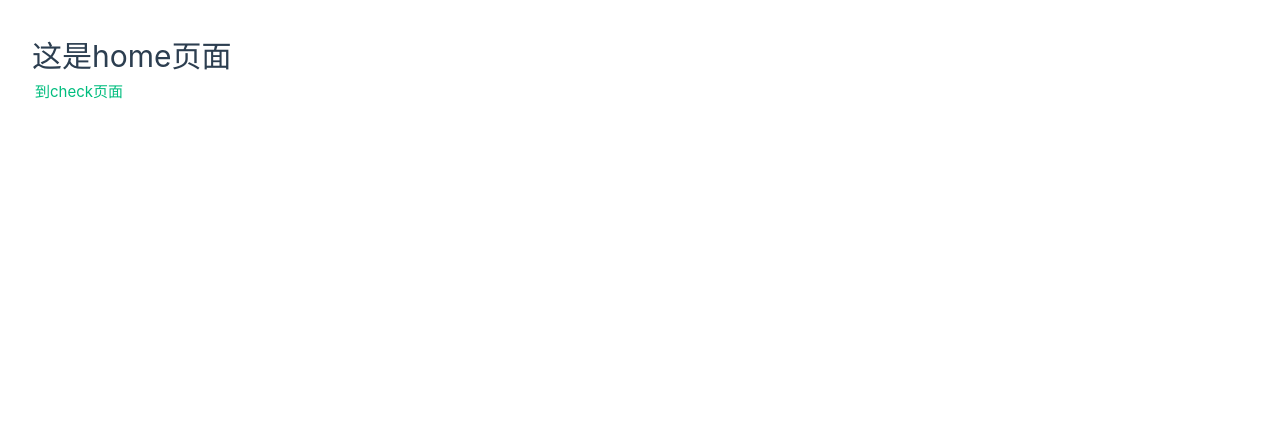
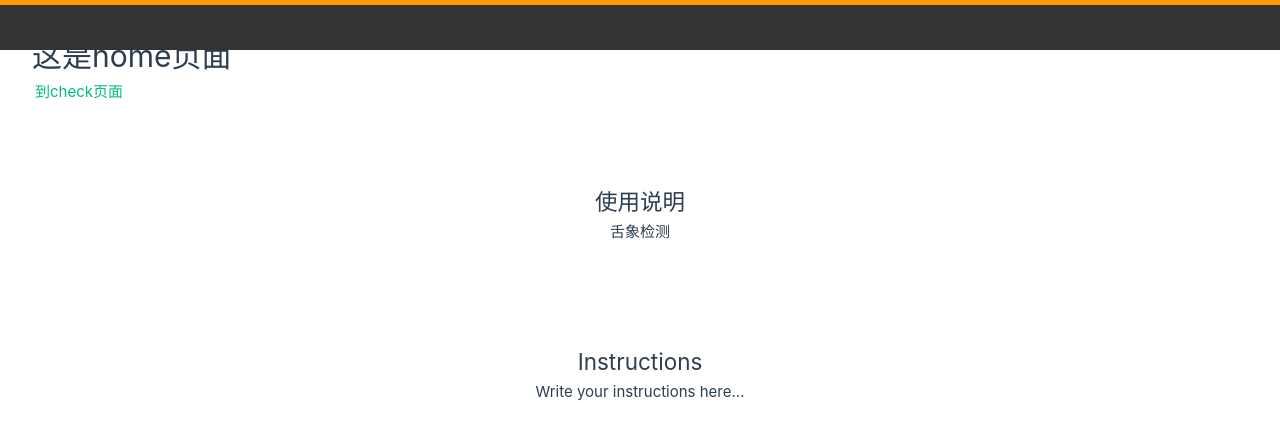
Before and after one commit to TonguePicture-SKaRD/TongueDiagnosis, a Vue app in the folder frontend/: page /home in a window 1280 px wide. Shown: the top 438 px of the page. Built offline with nearby package versions, Linux system fonts and the light colour scheme.

Commit message:
临时上传
没改完，等等加上moving bar

```diff
--- a/frontend/src/views/HomeView.vue
+++ b/frontend/src/views/HomeView.vue
@@ -1,8 +1,108 @@
 <script setup>
  import { RouterLink, RouterView } from 'vue-router'
 </script>
-
 <template>
   <h1>这是home页面</h1>
   <router-link to='/check'>到check页面</router-link>
+  <div>
+    <header>
+      <div class="moving-bar"></div>
+    </header>
+    <main>
+      <section class="instruction">
+        <h2>使用说明</h2>
+        <p>舌象检测</p>
+      </section>
+    </main>
+  </div>
+  <div>
+    <header>
+      <div class="moving-bar">
+        <div class="block"></div>
+        <div class="block"></div>
+        <div class="block"></div>
+      </div>
+    </header>
+    <main>
+      <section class="instruction">
+        <h2>Instructions</h2>
+        <p>Write your instructions here...</p>
+      </section>
+    </main>
+  </div>
+
 </template>
+
+<script>
+export default {
+  name: 'Homepage',
+  // Add any script logic here if needed
+};
+
+</script>
+
+<style scoped>
+header {
+  background-color: #333;
+  height: 50px;
+  position: fixed;
+  top: 0;
+  left: 0;
+  width: 100%;
+}
+
+.moving-bar {
+  background-color: #ff9900; /* Adjust color as needed */
+  height: 5px;
+  width: 100%;
+  animation: moveBar 2s infinite alternate;
+}
+
+@keyframes moveBar {
+  from { left: 0; }
+  to { left: calc(100% - 100px); } /* Adjust as needed */
+}
+
+main {
+  margin-top: 60px; /* Adjust to accommodate the header */
+  padding: 20px;
+}
+
+.instruction {
+  text-align: center;
+}
+
+/* Additional styles as needed */
+header {
+  background-color: #333;
+  height: 50px;
+  position: fixed;
+  top: 0;
+  left: 0;
+  width: 100%;
+}
+
+.moving-bar {
+  background-color: #ff9900; /* Adjust color as needed */
+  height: 5px;
+  width: 100%;
+  animation: moveBar 2s infinite alternate;
+}
+
+@keyframes moveBar {
+  from { left: 0; }
+  to { left: calc(100% - 100px); } /* Adjust as needed */
+}
+
+main {
+  margin-top: 60px; /* Adjust to accommodate the header */
+  padding: 20px;
+}
+
+.instruction {
+  text-align: center;
+}
+
+/* Additional styles as needed */
+
+</style>
```
